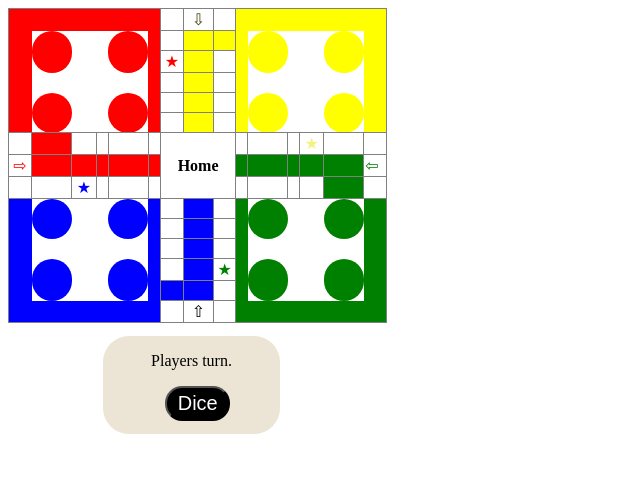
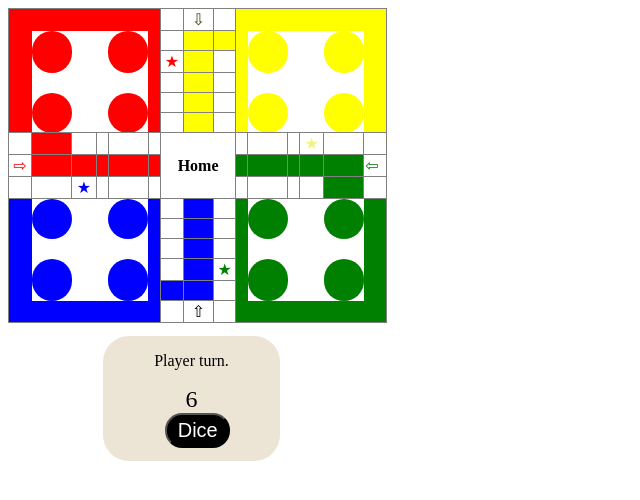
Before and after one commit to tansenAngdembe/Ludo, a plain HTML site: page index.html in a window 1280 px wide. Both pictures are taken after a click on the button "Dice". Shown: the whole page, without its empty margins (0-640 px from the left). Drawn offline with Linux system fonts and the light colour scheme.

Commit message:
modified main.js file and added style.css

```diff
--- a/index.html
+++ b/index.html
@@ -5,7 +5,8 @@
   <meta charset="UTF-8">
   <meta name="viewport" content="width=device-width, initial-scale=1.0">
   <title>Ludo</title>
-  <script type="module" src="main.js" defer></script>
+  <link rel="stylesheet" href="style.css">
+  <script type="module" src="main.js" async></script>
   <!-- <style>
       table{
         border-collapse: collapse;
@@ -173,7 +174,7 @@
   width: 14%;
   margin: 13px 26px 0px 95px;
   text-align: center;">
-   <p><span id="playerNo" ></span> Players turn. </p>
+   <p><span id="player" ></span> Player turn. </p>
    <span id="outPut" style="font-size: x-large;"></span>
    <button id="dice" style="background-color: black;
    border-radius: 17px;
@@ -183,7 +184,8 @@
    margin-left: 62px;
    margin-bottom: 13px;
    font-size: 20px;
-   font-style: normal;">Dice</button>
+   font-style: normal;
+    ">Dice</button>
   </div>
 </body>
 
--- a/main.js
+++ b/main.js
@@ -0,0 +1,27 @@
+const dice = document.getElementById("dice")
+let randomValue = document.getElementById("outPut")
+let players = document.getElementById("player")
+
+
+let diceObj ={
+   1 : "Red",
+   2 : "Green",
+   3 : "blue",
+   4 : "white"
+};
+let click = 0;
+
+// dice setup  function
+const diceFunction = ()=>{
+    if(randomValue.innerText.trim() === "") randomValue.innerText = "Roll the dice";
+    if(players.innerText.trim() === "" ) {
+    }
+    dice.addEventListener("click",(val)=>{
+        val.preventDefault();
+        let randomNumber = Math.floor(Math.random() * 6) + 1;
+        randomValue.innerText = randomNumber
+   })
+
+}
+
+diceFunction()
--- /dev/null
+++ b/style.css
@@ -0,0 +1,3 @@
+#dice:hover{
+    background-color: rgb(88, 94, 82);
+}
```
